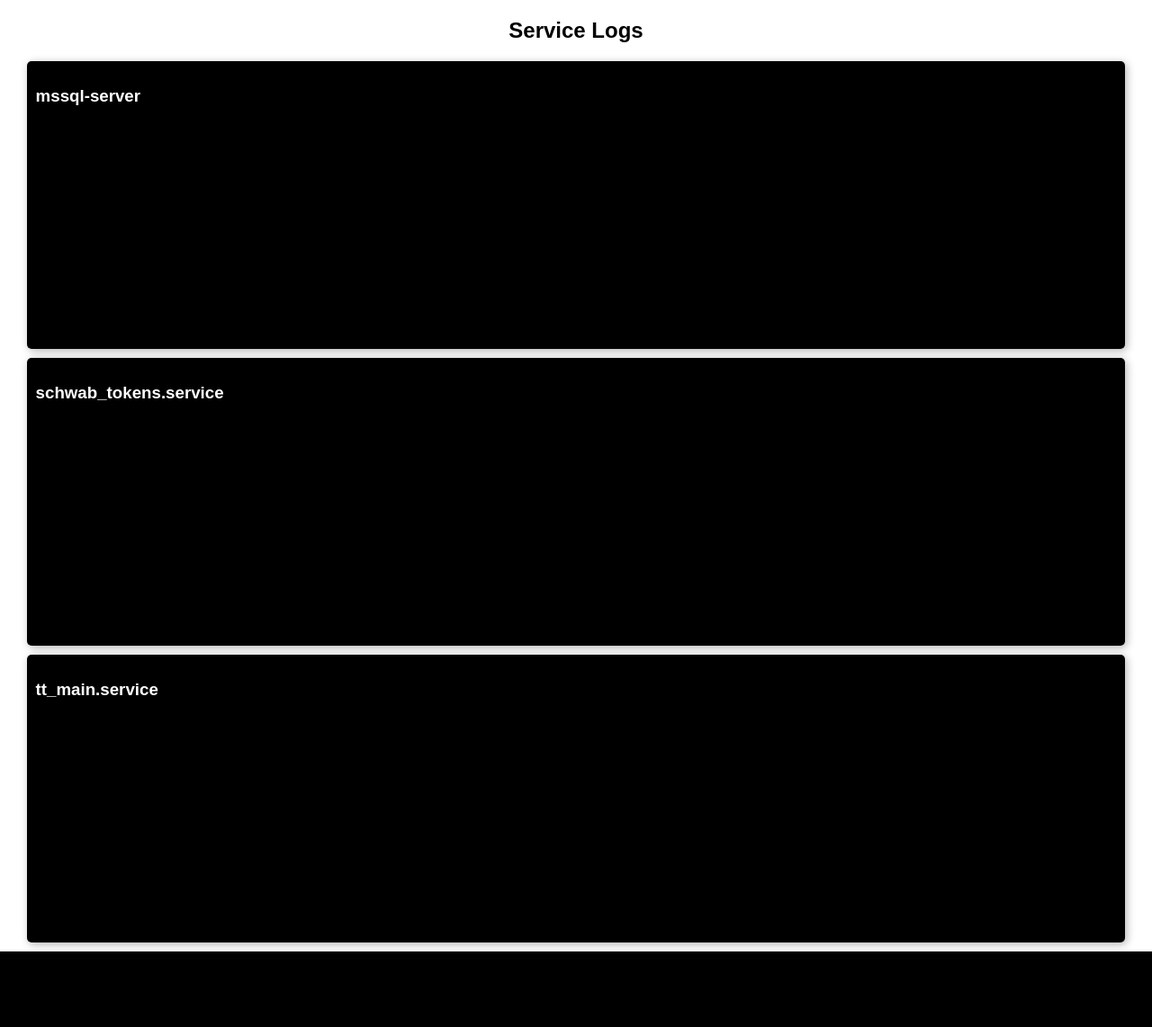
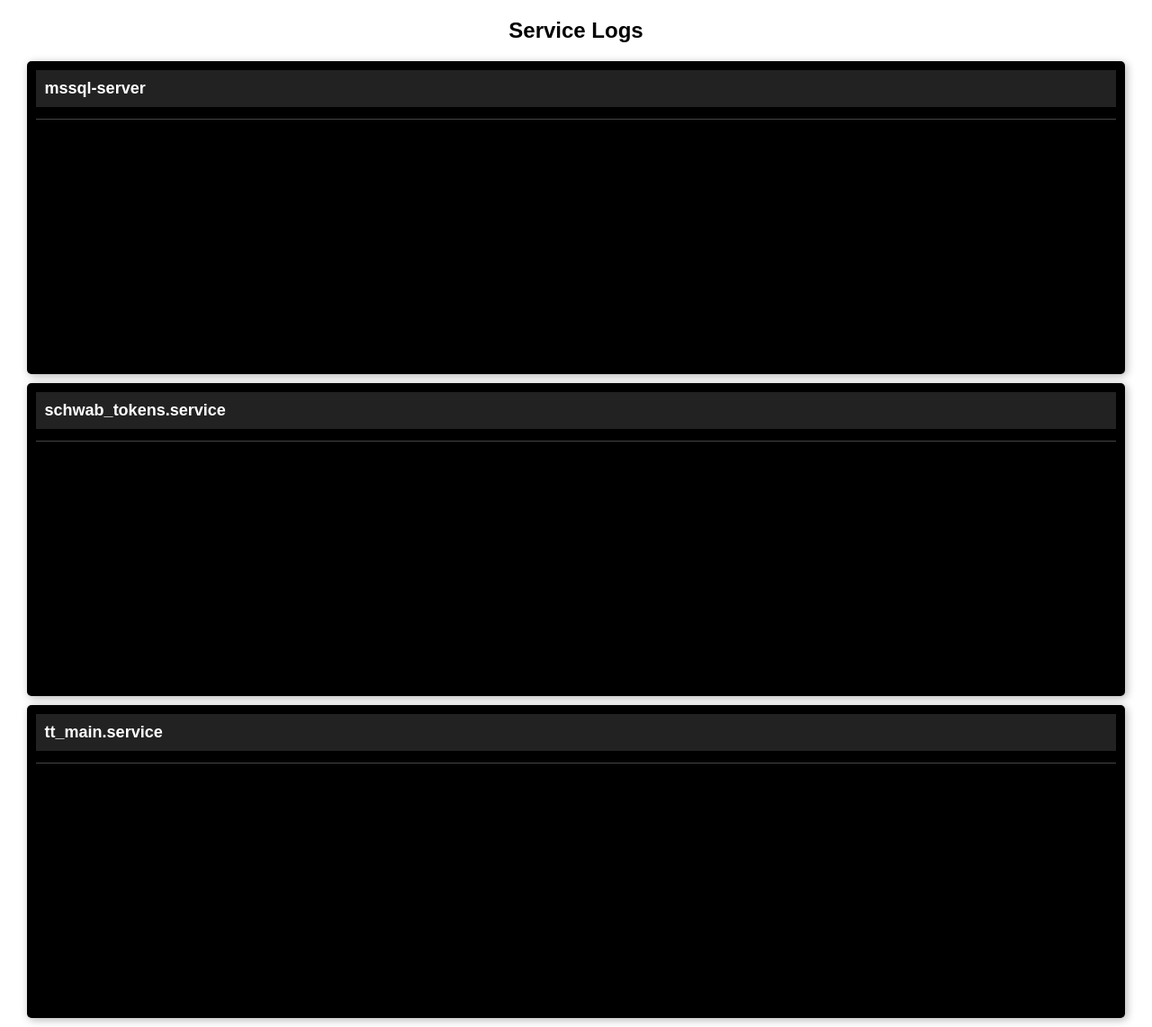
Before and after one commit to Phrendo/systemd-dashboard, a Flask app: page / in a window 1280 px wide. Shown: the part 151-1293 px from the top of the page at 90% size. Before the commit the page ends 1209 px from the top, so only its background shows below. Run offline with Flask 3, Linux system fonts and the light colour scheme; data that the repository does not hold is empty; some libraries are stand-ins or nearby versions.

Commit message:
formatting

```diff
--- a/templates/index.html
+++ b/templates/index.html
@@ -98,23 +98,37 @@
 
     <style>
         .log-panel {
-            width: 95%; /* Full width */
-            margin: 10px auto; /* Center the panels */
+            width: 95%;
+            margin: 10px auto;
             background-color: black;
             color: white;
             padding: 10px;
-            height: 300px;
-            overflow-y: scroll;
+            border-radius: 5px;
+            box-shadow: 2px 2px 10px rgba(0, 0, 0, 0.3);
             text-align: left;
-            border-radius: 5px;
-            box-shadow: 2px 2px 10px rgba(0, 0, 0, 0.3); /* Slight shadow for better visibility */
         }
+
+        .log-panel h3 {
+            margin: 0;
+            padding-bottom: 5px;
+            font-size: 18px;
+            background-color: #222; /* Darker background to differentiate */
+            padding: 10px;
+            position: sticky;
+            top: 0;
+            z-index: 10;
+        }
+
         .log-output {
             height: 250px;
-            overflow-y: scroll;
+            overflow-y: auto; /* Logs scroll independently */
             font-family: monospace;
             white-space: pre-wrap;
+            background-color: black;
+            padding: 5px;
+            border-top: 1px solid #444;
         }
+
 
     </style>
 
```
